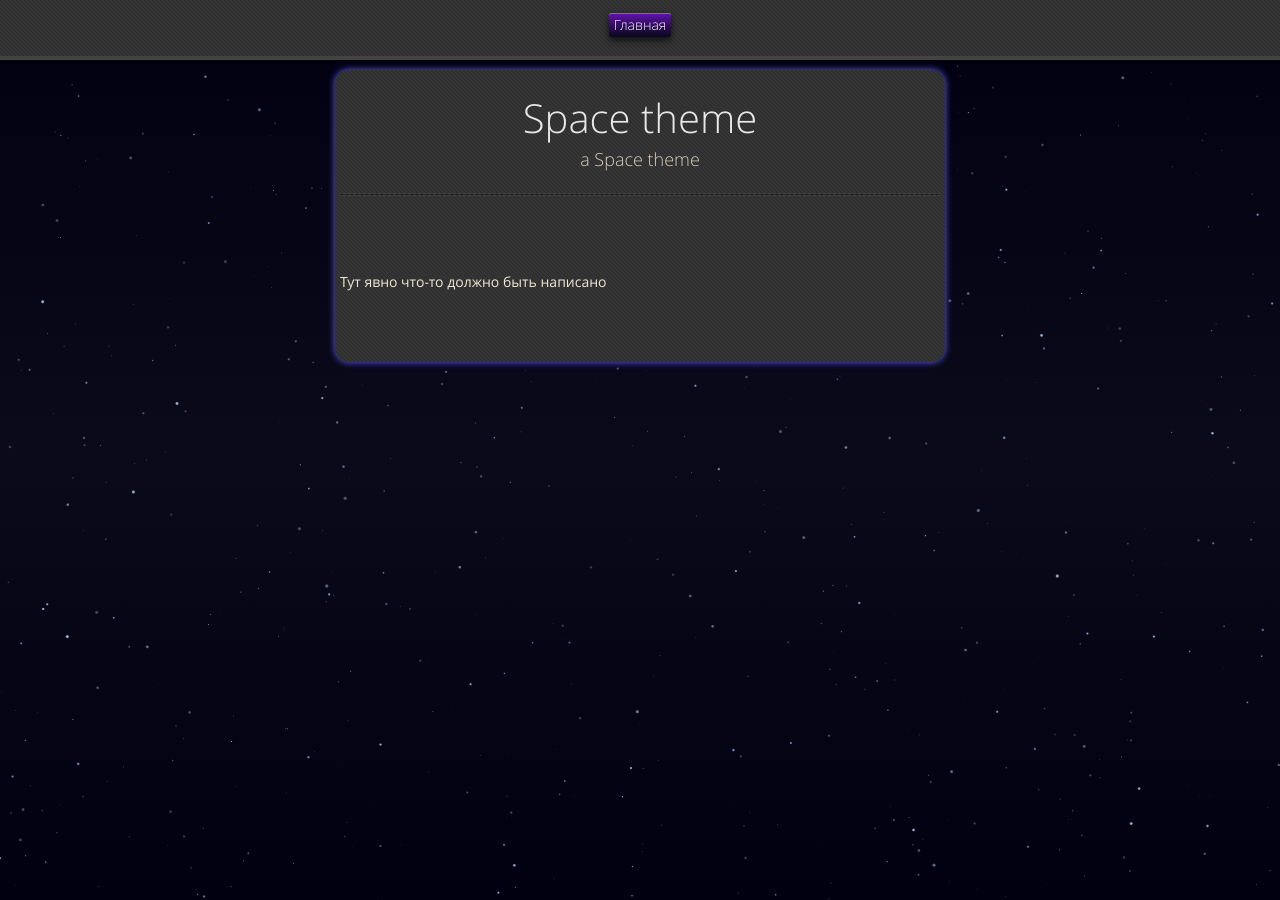
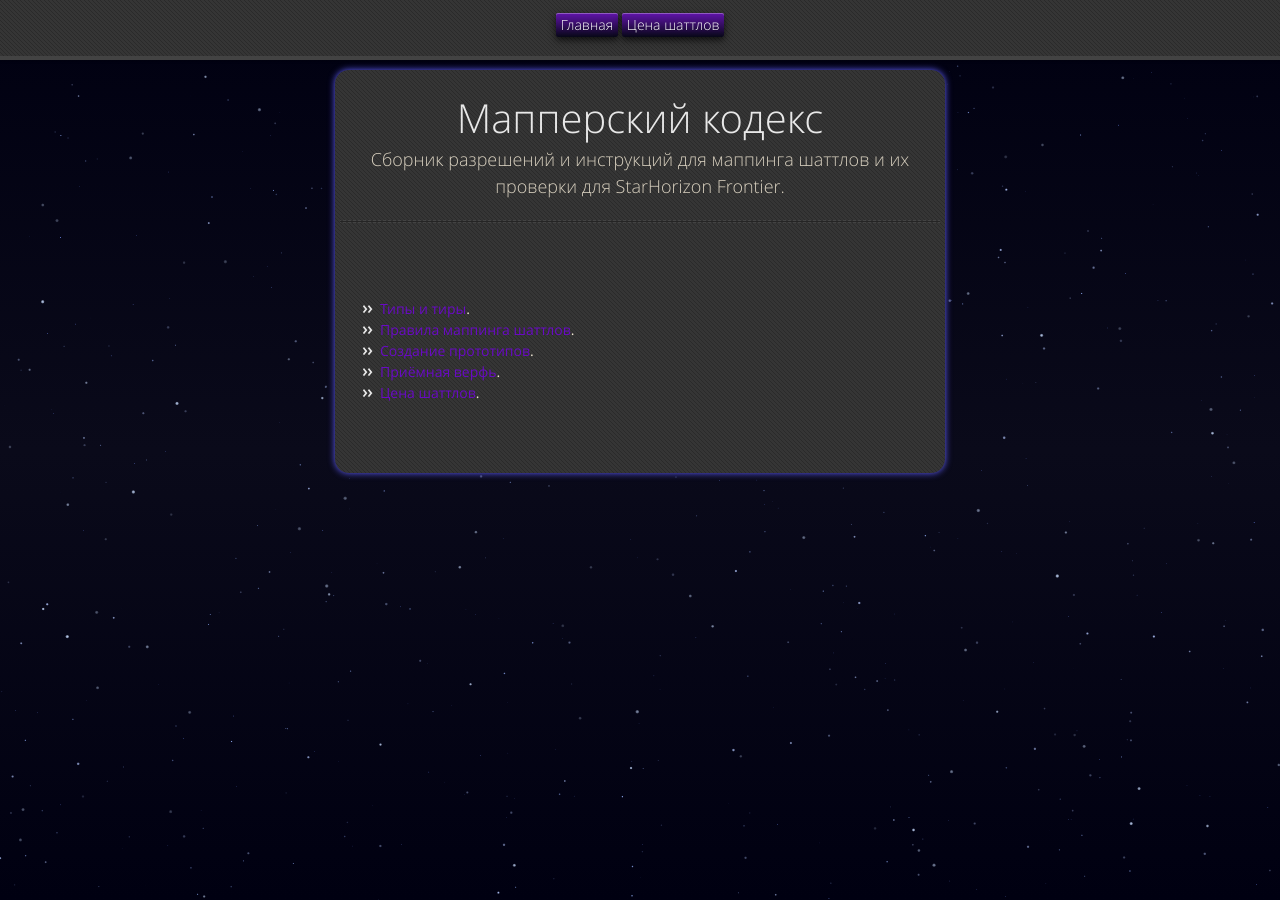
Before and after one commit to lAstronautl/StarHorizon-Mapping, a Jekyll site: the page built from docs/index.md, in a window 1280 px wide and 900 px high. Built offline with Jekyll 4.4.1, drawn with Linux system fonts in a browser that asks for light colours.

Commit message:
Обновлено главное меню, перенесение md файлов в markdown папку так же перенесён shuttle cost

```diff
--- a/docs/_config.yml
+++ b/docs/_config.yml
@@ -1,5 +1,7 @@
-title: Space theme
-description: a Space theme
+title: Мапперский кодекс
+description: Сборник разрешений и инструкций для маппинга шаттлов и их проверки для StarHorizon Frontier.
 header_links:
   - title: Главная
     url: /
+  - title: Цена шаттлов
+    url: ./markdown/shuttle-costs.html
--- a/docs/index.md
+++ b/docs/index.md
@@ -2,4 +2,8 @@
 layout: default
 ---
 
-Тут явно что-то должно быть написано
+*   [Типы и тиры](./markdown/types-and-tiers.html).
+*   [Правила маппинга шаттлов](./markdown/rules-for-mapping.html).
+*   [Cоздание прототипов](./markdown/prototype-creation.html).
+*   [Приёмная верфь](./markdown/reception-shipyard.html).
+*   [Цена шаттлов](./markdown/shuttle-costs.html).
```
Also changed, not shown: docs/markdown/shuttle-costs.md (added, +39 -0 lines), docs/markdown/test/another-test-page.md (renamed from docs/another-test-page.md, +1 -1 lines), docs/markdown/test/test-page.md (renamed from docs/test-page.md, +1 -1 lines).
